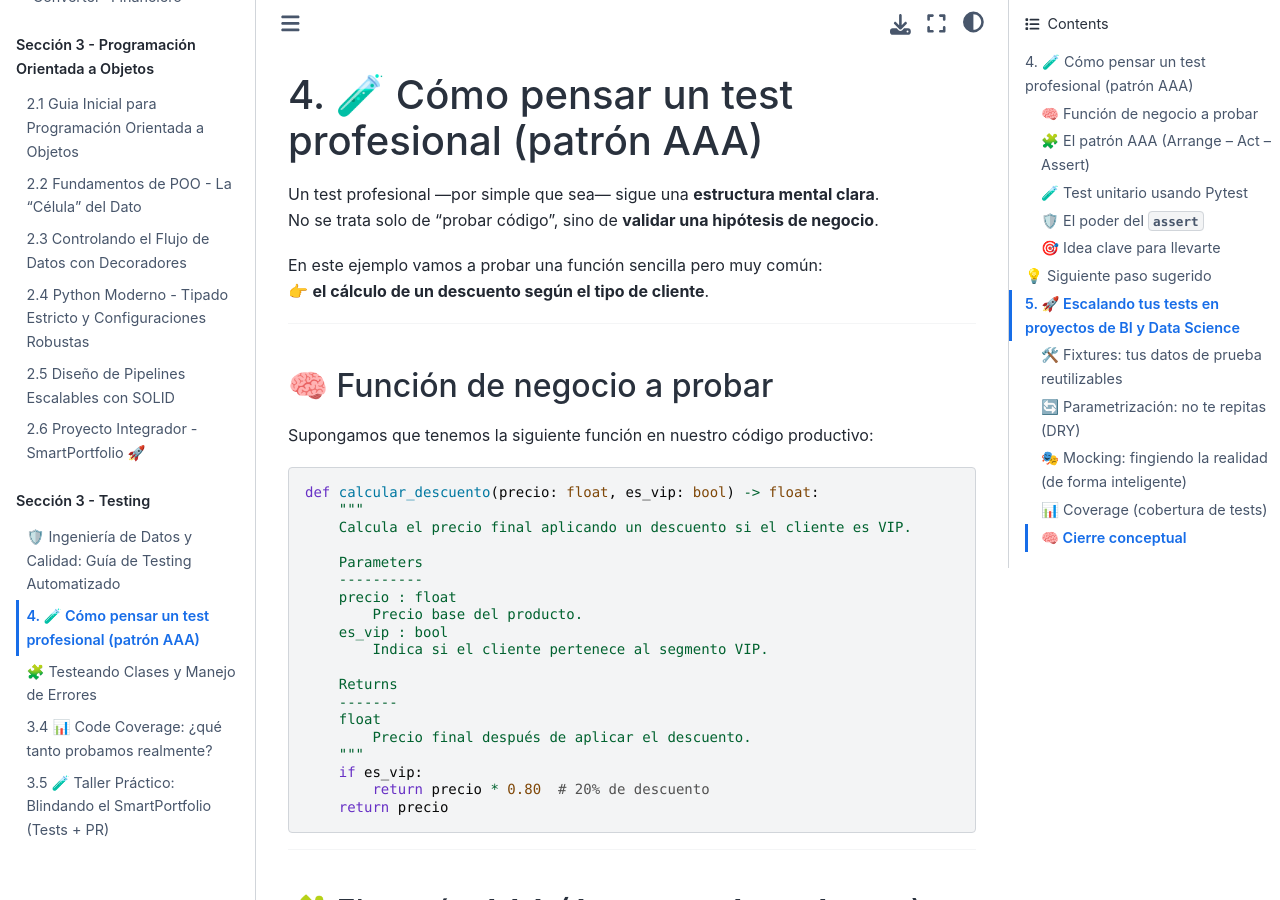
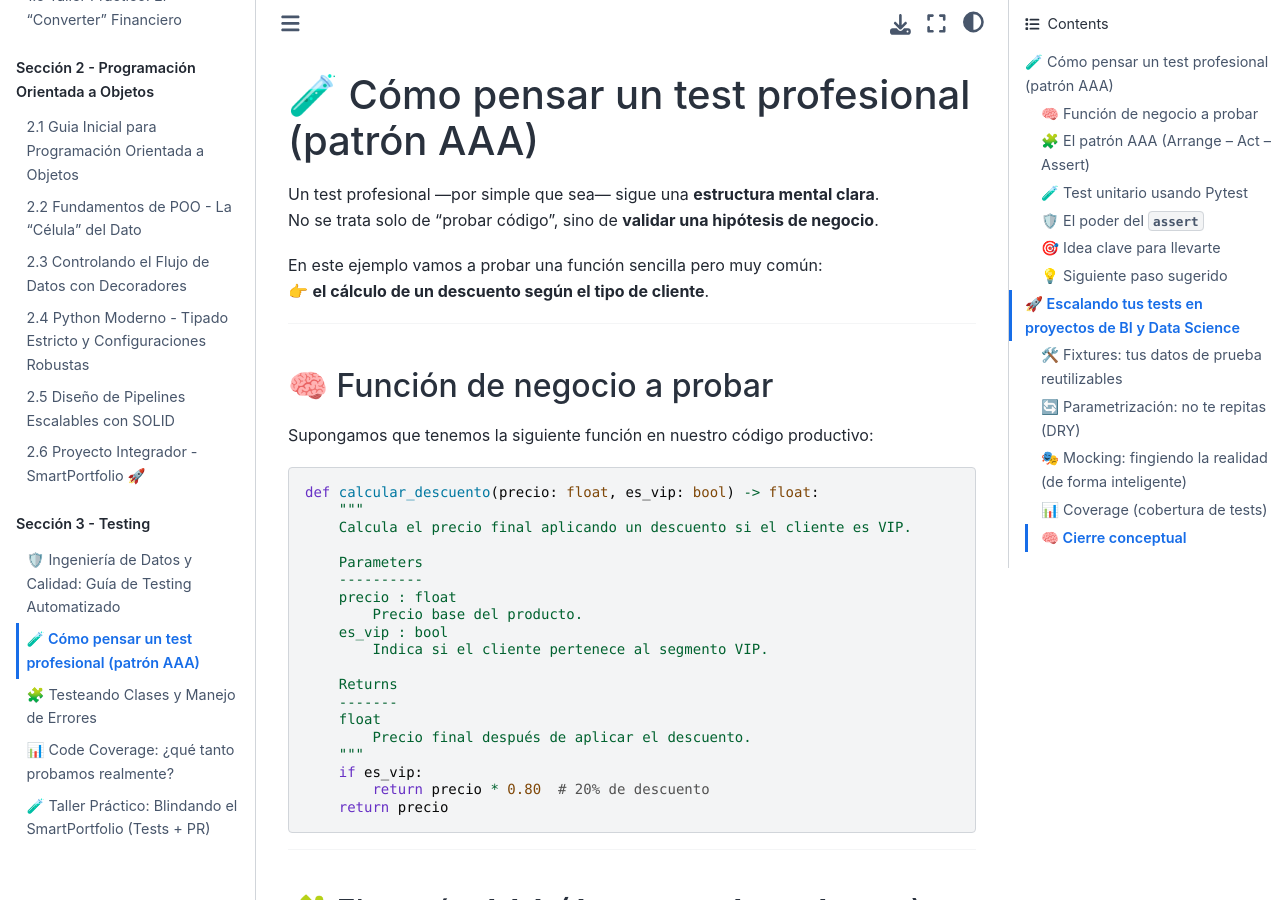
Before and after one commit to wilmerpineda/seminario-backend-mine, a Jupyter Book: the page built from contenidos/sesion3/02_fixtures_patron_aaa.md, in a window 1280 px wide and 900 px high. Built offline with Jupyter Book 1.0.4 settings and Sphinx 7.4.7 and the Sphinx Book theme 1.1.4, drawn with Linux system fonts in a browser that asks for light colours; some of the changed text lies outside the part shown.

Commit message:
Update Sección 3

```diff
--- a/_toc.yml
+++ b/_toc.yml
@@ -4,14 +4,14 @@
 root: intro
 
 parts:
-  - caption: Sección 3 - Ingeniería de Software para Datos
+  - caption: Sección 1 - Ingeniería de Software para Datos
     chapters:
     - file: contenidos/sesion1/01_gestion_dependencias
     - file: contenidos/sesion1/02_estructura_proyecto
     - file: contenidos/sesion1/03_git_workflow
     - file: contenidos/sesion1/04_guia_tecnica_adicional
     - file: contenidos/sesion1/05_taller_practico
-  - caption: Sección 3 - Programación Orientada a Objetos
+  - caption: Sección 2 - Programación Orientada a Objetos
     chapters:
     - file: contenidos/sesion2/01_guia_poo
     - file: contenidos/sesion2/02_fundamentos_poo
--- a/contenidos/sesion3/02_fixtures_patron_aaa.md
+++ b/contenidos/sesion3/02_fixtures_patron_aaa.md
@@ -1,4 +1,4 @@
-## 4. 🧪 Cómo pensar un test profesional (patrón AAA)
+# 🧪 Cómo pensar un test profesional (patrón AAA)
 
 Un test profesional —por simple que sea— sigue una **estructura mental clara**.
 No se trata solo de “probar código”, sino de **validar una hipótesis de negocio**.
@@ -107,7 +107,7 @@
 Así es como se construyen tests profesionales, mantenibles y confiables.
 
 
-## 5. 🚀 Escalando tus tests en proyectos de BI y Data Science
+# 🚀 Escalando tus tests en proyectos de BI y Data Science
 
 Cuando tus proyectos de **Business Intelligence** crecen —ETLs complejos, múltiples fuentes de datos, modelos de *Machine Learning*— los tests simples ya no son suficientes.
 Necesitas **herramientas más potentes**, pero también más elegantes.
```
Also changed, not shown: contenidos/sesion3/01_fundamentos_testing.md (+1 -1 lines), contenidos/sesion3/04_coverage.md (+1 -1 lines), contenidos/sesion3/05_taller_practico.md (+1 -1 lines).
